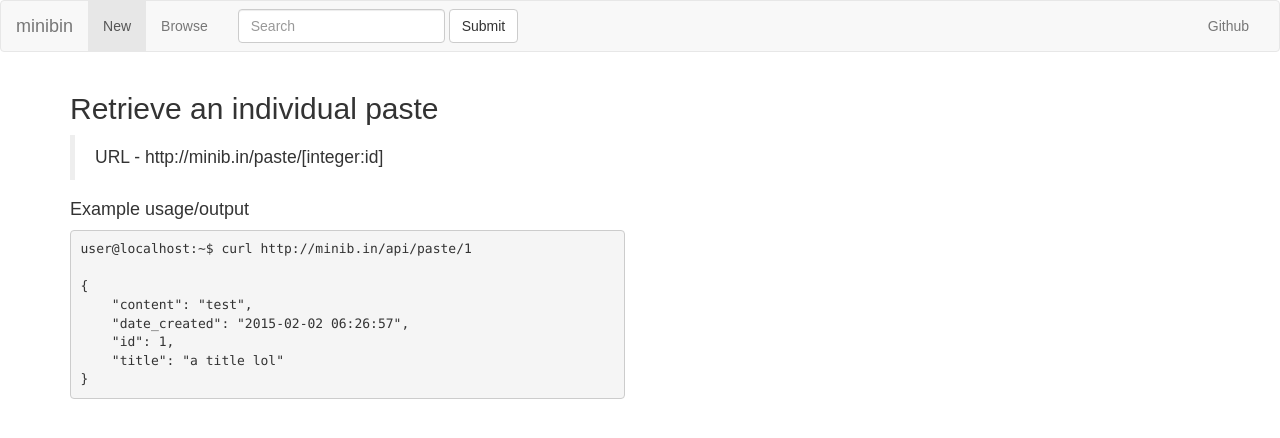
After one commit to erm/minibin, a Flask app: page /api in a window 1280 px wide. The commit adds this page. Shown: the top 438 px of the page. Run offline with Flask 2, Linux system fonts and the light colour scheme; some libraries are stand-ins or nearby versions.

Commit message:
fixing some stuff

```diff
--- a/minibin/__init__.py
+++ b/minibin/__init__.py
@@ -1,7 +1,8 @@
 from flask import Flask
 from flask.ext.sqlalchemy import SQLAlchemy
 from flask.ext.restful import Api as API
-from .api import PasteAPI, PastesAPI
+from .models import Paste
+from .api import PasteAPI  # , PastesAPI
 
 
 def create_app(config):
@@ -20,5 +21,4 @@
 
 def setup_api(app):
     api = API(app)
-    api.add_resource(PasteAPI, '/api/paste/<int:pid>')
-    api.add_resource(PastesAPI, '/api/pastes/')
+    api.add_resource(PasteAPI, '/api/paste/<int:id>')
--- a/minibin/models.py
+++ b/minibin/models.py
@@ -8,6 +8,7 @@
 class Paste(db.Model):
 
     __tablename__ = 'pastes'
+    __searchable__ = ['content']
 
     id = db.Column(db.Integer, primary_key=True)
     title = db.Column(db.String(255))
--- /dev/null
+++ b/minibin/templates/api.html
@@ -0,0 +1,22 @@
+{% extends "base.html" %}
+{% block content %}
+<div class="row">
+    <div class="col-xs-6">
+
+        <h2>Retrieve an individual paste</h2> <blockquote>URL - http://minib.in/paste/[integer:id]</blockquote>
+        <h4>Example usage/output</h4>
+        <pre>
+user@localhost:~$ curl http://minib.in/api/paste/1
+
+{
+    "content": "test",
+    "date_created": "2015-02-02 06:26:57",
+    "id": 1,
+    "title": "a title lol"
+}
+</pre>
+
+
+    </div>
+</div>
+{% endblock content %}
--- a/minibin/templates/base.html
+++ b/minibin/templates/base.html
@@ -10,6 +10,7 @@
   <meta content="text/html; charset=UTF-8" http-equiv="content-type" />
   <meta charset="utf-8">
   <link rel="stylesheet" href="https://maxcdn.bootstrapcdn.com/bootstrap/3.3.2/css/bootstrap.min.css">
+  <script src="https://maxcdn.bootstrapcdn.com/bootstrap/3.3.2/js/bootstrap.min.js"></script>
   <script src="https://www.google.com/recaptcha/api.js" async defer></script>
   <style type="text/css">
     body {
@@ -20,10 +21,10 @@
         display: block;
         width: 500px;
         height: 300px;
-        margin-bottom: 5px;
+        margin-bottom: 2px;
     }
     .paste_info {
-      margin-bottom: 5px;
+      margin-bottom: 2px;
       width: 248px;
     }
   }
@@ -31,12 +32,10 @@
 </head>
   {% endblock %}
 <body>
+ {% block navbar %}
+    {% include 'navbar.html' %}
+  {% endblock %}
   <div class="container">
-    <div class="page-header">
-      <h1>
-        <a href="/">minibin</a>
-      </h1>
-    </div>
     {% for message in get_flashed_messages() %}
       <div class="alert alert-danger" role="alert"><strong>Error:</strong> {{ message }}</div>
     {% endfor %}
--- a/minibin/templates/index.html
+++ b/minibin/templates/index.html
@@ -7,7 +7,7 @@
             <input class="paste_info" placeholder="title (optional)" name="title" type="text">
             <input class="paste_info" placeholder="password (optional)" name="password" type="text">
             <div class="g-recaptcha" data-sitekey="{{config['RECAPTCHA_PUBLIC_KEY']}}"></div>
-            <button type="submit" style="padding-top:7px;"value="submit" class="btn btn-default">submit</button>
+            <button type="submit" value="submit" class="btn btn-default">submit</button>
         </form>
     </div>
 </div>
--- /dev/null
+++ b/minibin/templates/navbar.html
@@ -0,0 +1,30 @@
+<nav class="navbar navbar-default">
+  <div class="container-fluid">
+    <!-- Brand and toggle get grouped for better mobile display -->
+    <div class="navbar-header">
+      <button type="button" class="navbar-toggle collapsed" data-toggle="collapse" data-target="#bs-example-navbar-collapse-1">
+        <span class="sr-only">Toggle navigation</span>
+        <span class="icon-bar"></span>
+        <span class="icon-bar"></span>
+        <span class="icon-bar"></span>
+      </button>
+      <a class="navbar-brand" href="#">minibin</a>
+    </div>
+    <!-- Collect the nav links, forms, and other content for toggling -->
+    <div class="collapse navbar-collapse" id="bs-example-navbar-collapse-1">
+      <ul class="nav navbar-nav">
+        <li class="active"><a href="/">New <span class="sr-only">(current)</span></a></li>
+        <li><a href="#">Browse</a></li>
+      </ul>
+      <form class="navbar-form navbar-left" role="search">
+        <div class="form-group">
+          <input type="text" class="form-control" placeholder="Search">
+        </div>
+        <button type="submit" class="btn btn-default">Submit</button>
+      </form>
+      <ul class="nav navbar-nav navbar-right">
+        <li><a href="/github">Github</a></li>
+      </ul>
+    </div><!-- /.navbar-collapse -->
+  </div><!-- /.container-fluid -->
+</nav>
--- a/minibin/templates/view_paste.html
+++ b/minibin/templates/view_paste.html
@@ -1,7 +1,7 @@
 {% extends "base.html" %}
 {% block content %}
 <div class="row">
-    <div class="col-sm-8 col-md-8">
+    <div class="col-xs-6">
         <div class="base-block">
             <div class="title">{{ paste.title }} {{ paste.date_created }}</div>
             <textarea name="content">{{ paste.content }}</textarea>
--- a/minibin/views/frontend.py
+++ b/minibin/views/frontend.py
@@ -24,6 +24,22 @@
 @frontend.app_errorhandler(500)
 def handle_500(err):
     return render_template('500.html'), 500
+
+
+@frontend.route('/github')
+def github():
+    return redirect('https://github.com/erm/minibin', code=302)
+
+
+@frontend.route('/api')
+def api():
+    return render_template('api.html')
+
+
+@frontend.route('/search')
+def search():
+    paste = Paste.query.whoosh_search('second OR last').all()
+    return paste
 
 
 @frontend.route('/')
@@ -62,13 +78,13 @@
                 return redirect(url_for('frontend.view_paste', pid=pid))
 
 
-@frontend.route('/p/<pid>', methods=['POST', 'GET'])
+@frontend.route('/p/<id>', methods=['POST', 'GET'])
 def view_paste(pid):
     session.pop('_flashes', None)
     try:
-        int(pid)  # paste ids are always an integer
+        int(id)  # paste ids are always an integer
     except ValueError:
         abort(404)
     else:
-        paste = Paste.query.get_or_404(pid)
+        paste = Paste.query.get_or_404(id)
         return render_template('view_paste.html', paste=paste)
```
Also changed, not shown: minibin/api.py (+11 -11 lines), tests.py (+0 -10 lines).
